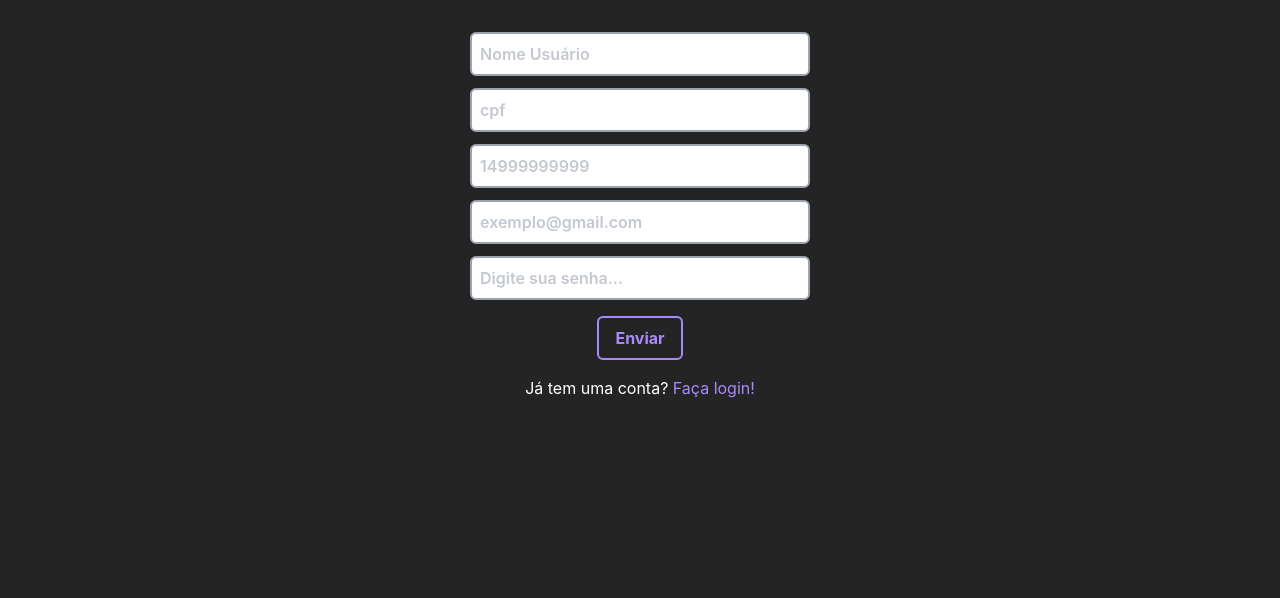
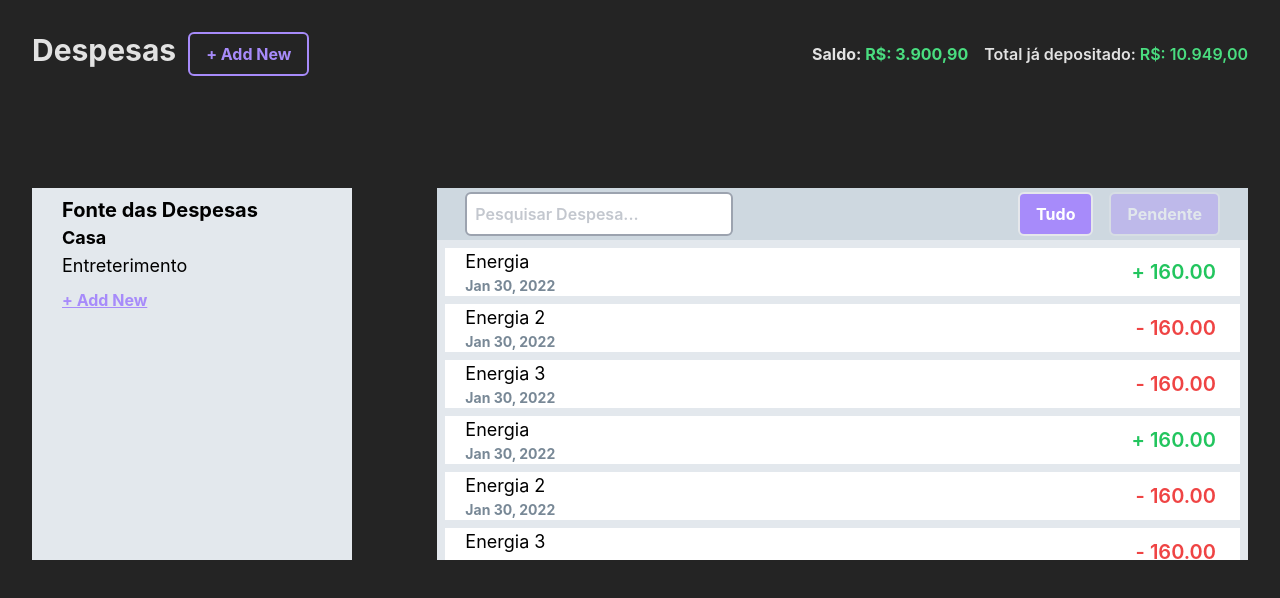
Before and after one commit to Junior042/finance-manager-app, a React (Vite) app: page /home in a window 1280 px wide. Shown: the top 598 px of the page. Built offline with nearby package versions, Linux system fonts and the light colour scheme.

Commit message:
implementado rotas das paginas

```diff
--- a/package.json
+++ b/package.json
@@ -11,7 +11,8 @@
   "dependencies": {
     "react": "^18.2.0",
     "react-dom": "^18.2.0",
-    "react-hook-form": "^7.39.5"
+    "react-hook-form": "^7.39.5",
+    "react-router-dom": "^6.4.3"
   },
   "devDependencies": {
     "@types/react": "^18.0.24",
--- a/src/App.tsx
+++ b/src/App.tsx
@@ -4,15 +4,23 @@ import './App.css';
 import Home from './pages/Home';
 import Login from './pages/Login';
 import Register from './pages/Register/Register';
+import { Route, BrowserRouter, Routes } from 'react-router-dom';
 
 function App() {
-  const [count, setCount] = useState(0)
-
   return (
-    // <Home/>
-    // <Login/>
-    <Register/>
+    <BrowserRouter>
+      <Routes>
+        <Route path='*' element={<Error/>}/>
+        <Route path='/' element={<Register/>}/>
+        <Route path='/login' element={<Login/>}/>
+        <Route path='/home' element={<Home/>}/>
+      </Routes>
+    </BrowserRouter>
   );
 }
 
+function Error() {
+  return <div>Page Not Found!</div>;
+}
+
 export default App;
--- a/src/pages/Home.tsx
+++ b/src/pages/Home.tsx
@@ -145,7 +145,7 @@ const Home = () => {
                     <section className="max-h-80 overflow-y-scroll">
                     {data.map((data, index) => {
                         return (
-                            <article className="bg-white flex justify-between items-center m-2 px-5">
+                            <article key={index} className="bg-white flex justify-between items-center m-2 px-5">
                                 <div className="text-left">
                                     <p className="text-lg">{data.name}</p>
                                     <p className="text-sm font-bold text-[#788896]">
```
Also changed, not shown: 1 other file (tests, documents, lock files or other folders).
